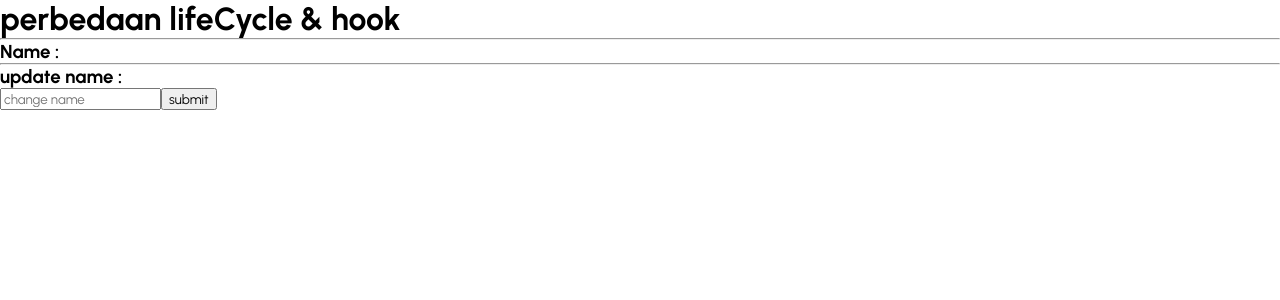
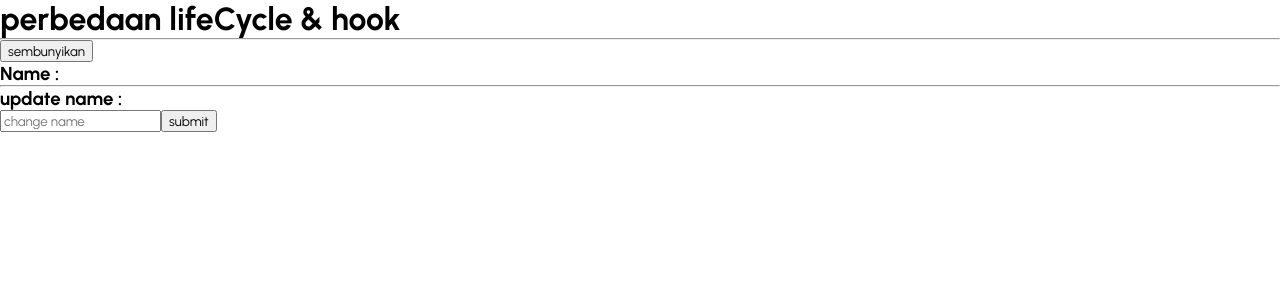
Before and after one commit to Soe-Hok-Gie/hookdasar, a React (Create React App) app: page / in a window 1280 px wide. Shown: the top 300 px of the page. Built offline with nearby package versions, Linux system fonts and the light colour scheme; no server answers.

Commit message:
finish dari membuat componentwillanmount dgn logika button isHide

```diff
--- a/src/components/belajaruseffect/Index.jsx
+++ b/src/components/belajaruseffect/Index.jsx
@@ -19,7 +19,10 @@ export default class index extends Component {
             <div>
                 <h1>perbedaan lifeCycle & hook </h1>
                 <hr/>
-                <Lifecycle/>
+                <button onClick={()=> this.setState({isHide : !isHide})}>
+                    {isHide ? "tampilkan" : "sembunyikan"}
+                </button>
+                {!isHide && <Lifecycle/> }
             </div>
         )
     }
```
